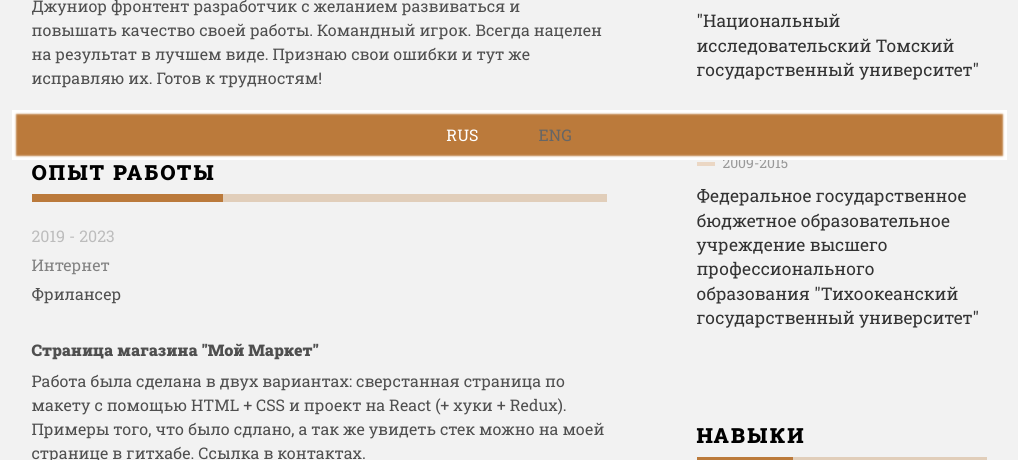
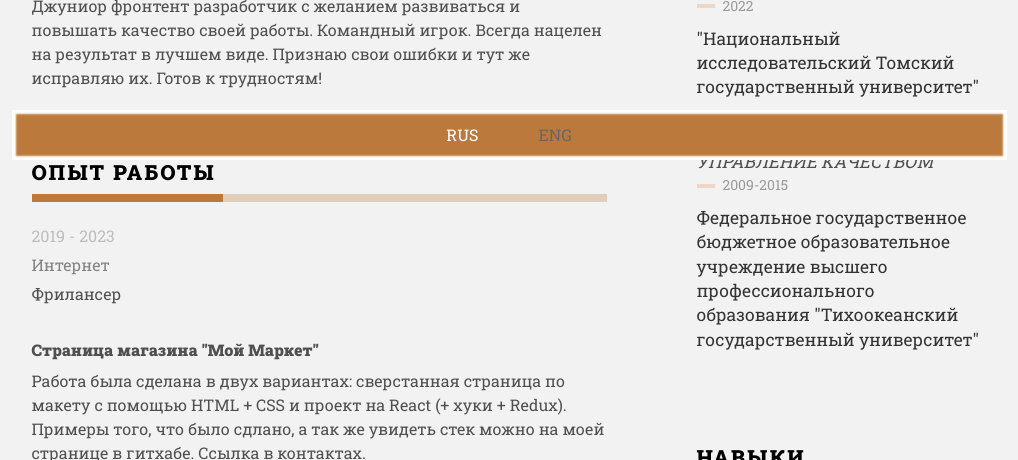
Before and after one commit to ValentinCyberFox/resume, a plain HTML site: page index.html in a window 1280 px wide. Shown: the part 640-1100 px from the top of the page, without its empty margins (131-1149 px from the left). Drawn offline with Linux system fonts and the light colour scheme.

Commit message:
Update line-height

```diff
--- a/css/main.css
+++ b/css/main.css
@@ -244,7 +244,7 @@ body {
   margin-bottom: 4px;
   font-style: italic;
   font-size: calc(25rem / var(--font-size-maket));
-  line-height: 110%;
+  line-height: 135%;
   text-transform: uppercase;
   color: #4f4f4f;
 }
@@ -395,6 +395,7 @@ footer {
 }
 
 @media screen and (max-width: 480px) {
+
   html,
   body {
     font-size: 12px;
@@ -429,7 +430,7 @@ footer {
     gap: 15px;
   }
 
-  .container{
+  .container {
     padding: 0;
   }
 }
```
